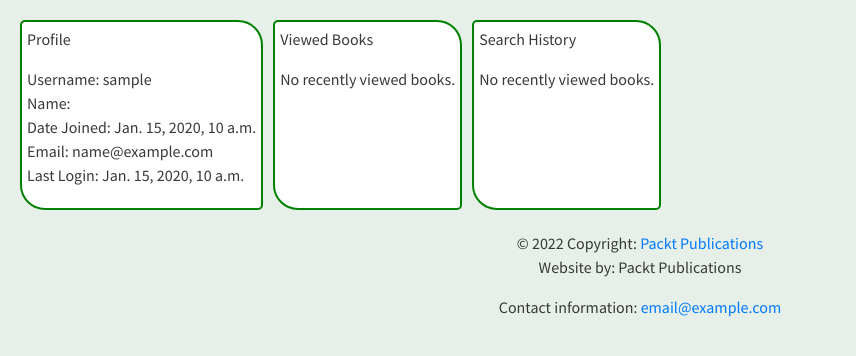
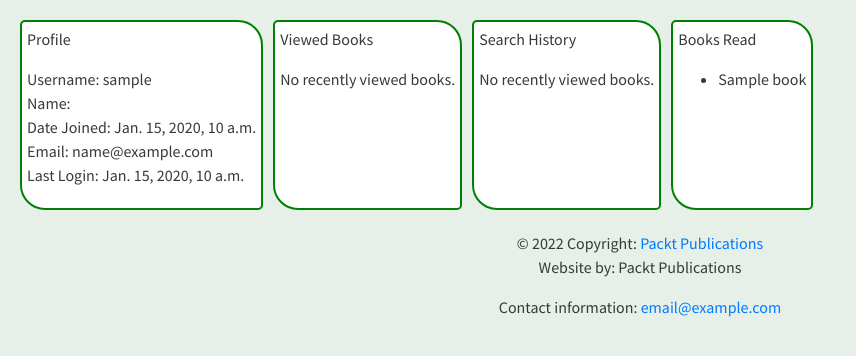
Before and after one commit to Demo318/bookr, a Django app: page /accounts/profile/ in a window 1280 px wide. Shown: the part 100-456 px from the top of the page, without its empty margins (0-856 px from the left). Run offline with Django 4.2, Linux system fonts and the light colour scheme; a user stored in the database is signed in; tables that the repository leaves empty hold one stand-in row (values such as "Sample post"); some libraries are stand-ins or nearby versions.

Commit message:
Complete Chapter 11.

```diff
--- /dev/null
+++ b/reviews/templates/reviews/book_title_list.html
@@ -0,0 +1,7 @@
+<ul>
+    {% for book in book_list %}
+    <li>{{ book }}</li>
+    {% empty %}
+    <li>No books read yet!</li>
+    {% endfor %}
+</ul>
--- /dev/null
+++ b/reviews/templatetags/profile_tags.py
@@ -0,0 +1,10 @@
+from django import template
+from reviews.models import Review
+
+register = template.Library()
+
+@register.inclusion_tag('reviews/book_title_list.html')
+def book_list(user):
+    reviews = Review.objects.filter(creator=user)
+    book_list = [review.book.title for review in reviews]
+    return {'book_list': book_list}
--- a/templates/profile.html
+++ b/templates/profile.html
@@ -58,5 +58,10 @@
         {% endfor %}
         </p>
     </div>
+    <div class="infocell">
+        <p>Books Read</p>
+        {% load profile_tags %}
+        {% book_list request.user %}
+    </div>
 </div>
 {% endblock %}
```
